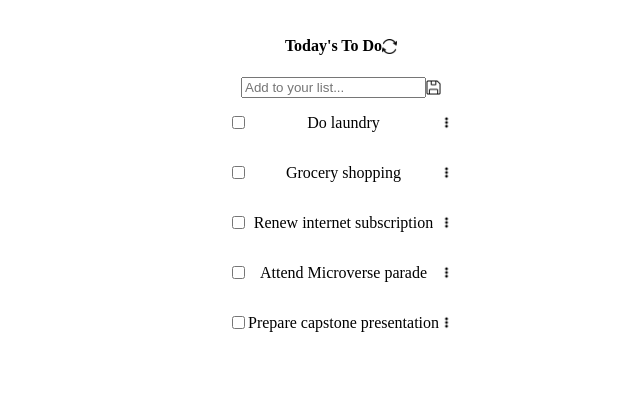
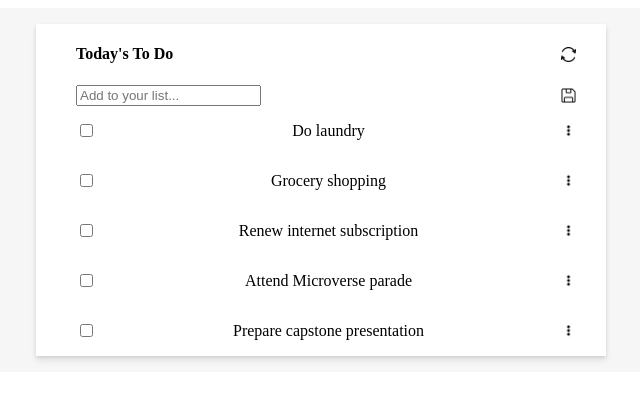
Before and after one commit to egichuhis/to-do-list, a website built with webpack: page docs/index.html in a window 1280 px wide. Shown: the whole page, without its empty margins (319-959 px from the left). Built offline with nearby package versions, Linux system fonts and the light colour scheme.

Commit message:
Add box-shadow to list container

```diff
--- a/docs/index.html
+++ b/docs/index.html
@@ -8,9 +8,12 @@
   <script defer src="main.js"></script></head>
 
   <body>
-    <ul id="list-container">
+    <div id="main-div">
+      <ul id="list-container">
 
-    </ul>
+      </ul>
+    </div>
+
   </body>
 
 </html>
--- a/src/index.js
+++ b/src/index.js
@@ -1,52 +1,25 @@
 import './style.css';
 import refreshIconImg from './imgs/refresh.png';
 import returnIconImg from './imgs/diskette.png';
-import optionsIconImg from './imgs/options.png';
 import todoItems from './modules/todoItems.js';
+import * as DOM from './modules/domManipulation.js';
+import generateList from './modules/generateList.js';
 
-const listItems = (listOfItems) => {
+const createComponent = () => {
   const listContainer = document.getElementById('list-container');
-  const listTitleDiv = document.createElement('div');
-  const addToListDiv = document.createElement('div');
-  addToListDiv.id = 'add-to-list-div';
-  const addItemInput = document.createElement('input');
-  addItemInput.id = 'add-item-input';
-  addItemInput.type = 'text';
-  addItemInput.placeholder = 'Add to your list...';
-  listTitleDiv.id = 'list-title-div';
-  const listTitle = document.createElement('h4');
-  listTitle.textContent = 'Today\'s To Do';
-  const refreshIcon = document.createElement('img');
-  refreshIcon.id = 'refresh-img';
-  refreshIcon.src = refreshIconImg;
-  const returnIcon = document.createElement('img');
-  returnIcon.id = 'return-img';
-  returnIcon.src = returnIconImg;
-  const listItemsDiv = document.createElement('div');
+  const listTitleDiv = DOM.createDiv('list-title-div');
+  const addToListDiv = DOM.createDiv('add-to-list-div');
+  const listItemsDiv = DOM.createDiv('list-items-div');
+  const addItemInput = DOM.createInput('add-item-input', 'text', 'Add to your list...');
+  const listTitle = DOM.createHeading("Today's To Do");
+  const refreshIcon = DOM.createImage('refresh-img', refreshIconImg);
+  const returnIcon = DOM.createImage('return-img', returnIconImg);
 
-  listOfItems.forEach((item) => {
-    const listItem = document.createElement('li');
-    listItem.id = 'list-item';
-    const listItemCheck = document.createElement('input');
-    listItemCheck.type = 'checkbox';
-    const itemDescription = document.createElement('p');
-    itemDescription.textContent = item.description;
-    const optionsIcon = document.createElement('img');
-    optionsIcon.src = optionsIconImg;
-    optionsIcon.id = 'options-img';
-    listItem.appendChild(listItemCheck);
-    listItem.appendChild(itemDescription);
-    listItem.appendChild(optionsIcon);
-    listItemsDiv.appendChild(listItem);
-  });
+  generateList(todoItems, listItemsDiv);
 
-  listTitleDiv.appendChild(listTitle);
-  listTitleDiv.appendChild(refreshIcon);
-  addToListDiv.appendChild(addItemInput);
-  addToListDiv.appendChild(returnIcon);
-  listContainer.appendChild(listTitleDiv);
-  listContainer.appendChild(addToListDiv);
-  listContainer.appendChild(listItemsDiv);
+  DOM.appendChildren(listTitleDiv, listTitle, refreshIcon);
+  DOM.appendChildren(addToListDiv, addItemInput, returnIcon);
+  DOM.appendChildren(listContainer, listTitleDiv, addToListDiv, listItemsDiv);
 };
 
-listItems(todoItems);
+createComponent(todoItems);
--- /dev/null
+++ b/src/modules/domManipulation.js
@@ -0,0 +1,42 @@
+export const createDiv = (id) => {
+  const div = document.createElement('div');
+  div.id = id;
+  return div;
+};
+
+export const createInput = (id, type, placeholder) => {
+  const input = document.createElement('input');
+  input.id = id;
+  input.type = type;
+  input.placeholder = placeholder;
+  return input;
+};
+
+export const createHeading = (text) => {
+  const heading = document.createElement('h4');
+  heading.textContent = text;
+  return heading;
+};
+
+export const createImage = (id, src) => {
+  const image = document.createElement('img');
+  image.id = id;
+  image.src = src;
+  return image;
+};
+
+export const createCheckbox = () => {
+  const checkbox = document.createElement('input');
+  checkbox.type = 'checkbox';
+  return checkbox;
+};
+
+export const createParagraph = (text) => {
+  const paragraph = document.createElement('p');
+  paragraph.textContent = text;
+  return paragraph;
+};
+
+export const appendChildren = (parent, ...children) => {
+  children.forEach((child) => parent.appendChild(child));
+};
--- /dev/null
+++ b/src/modules/generateList.js
@@ -0,0 +1,16 @@
+import * as DOM from './domManipulation.js';
+import optionsIconImg from '../imgs/options.png';
+
+const generateList = (items, listItemsDiv) => {
+  items.forEach((item) => {
+    const listItem = document.createElement('li');
+    listItem.id = 'list-item';
+    const listItemCheck = DOM.createCheckbox();
+    const itemDescription = DOM.createParagraph(item.description);
+    const optionsIcon = DOM.createImage('options-img', optionsIconImg);
+    DOM.appendChildren(listItem, listItemCheck, itemDescription, optionsIcon);
+    listItemsDiv.appendChild(listItem);
+  });
+};
+
+export default generateList;
--- a/src/style.css
+++ b/src/style.css
@@ -1,7 +1,18 @@
+#main-div {
+  background: #f6f6f6;
+  display: flex;
+  justify-content: center;
+  align-items: center;
+}
+
 #list-container {
+  width: 500px;
+  background-color: white;
   display: flex;
   flex-direction: column;
   align-items: center;
+  padding-right: 30px;
+  box-shadow: 0 4px 6px rgba(0, 0, 0, 0.1), 0 1px 3px rgba(0, 0, 0, 0.08);
 }
 
 #refresh-img {
@@ -9,26 +20,14 @@
   height: 15px;
 }
 
-#list-title-div {
-  display: flex;
-  justify-content: space-between;
-  align-items: center;
-}
-
-#add-to-list-div {
-  display: flex;
-    justify-content: space-between;
-    align-items: center;
-}
-
 #return-img {
   width: 15px;
-    height: 15px;
+  height: 15px;
 }
 
 #options-img {
   width: 15px;
-    height: 15px;
+  height: 15px;
 }
 
 #list-item {
@@ -36,3 +35,21 @@
   justify-content: space-between;
   align-items: center;
 }
+
+#list-items-div {
+  width: 100%;
+}
+
+#add-to-list-div {
+  display: flex;
+  justify-content: space-between;
+  align-items: center;
+  width: 100%;
+}
+
+#list-title-div {
+  display: flex;
+  justify-content: space-between;
+  align-items: center;
+  width: 100%;
+}
```
Also changed, not shown: docs/main.js (+22 -2 lines), src/index.html (+5 -2 lines).
